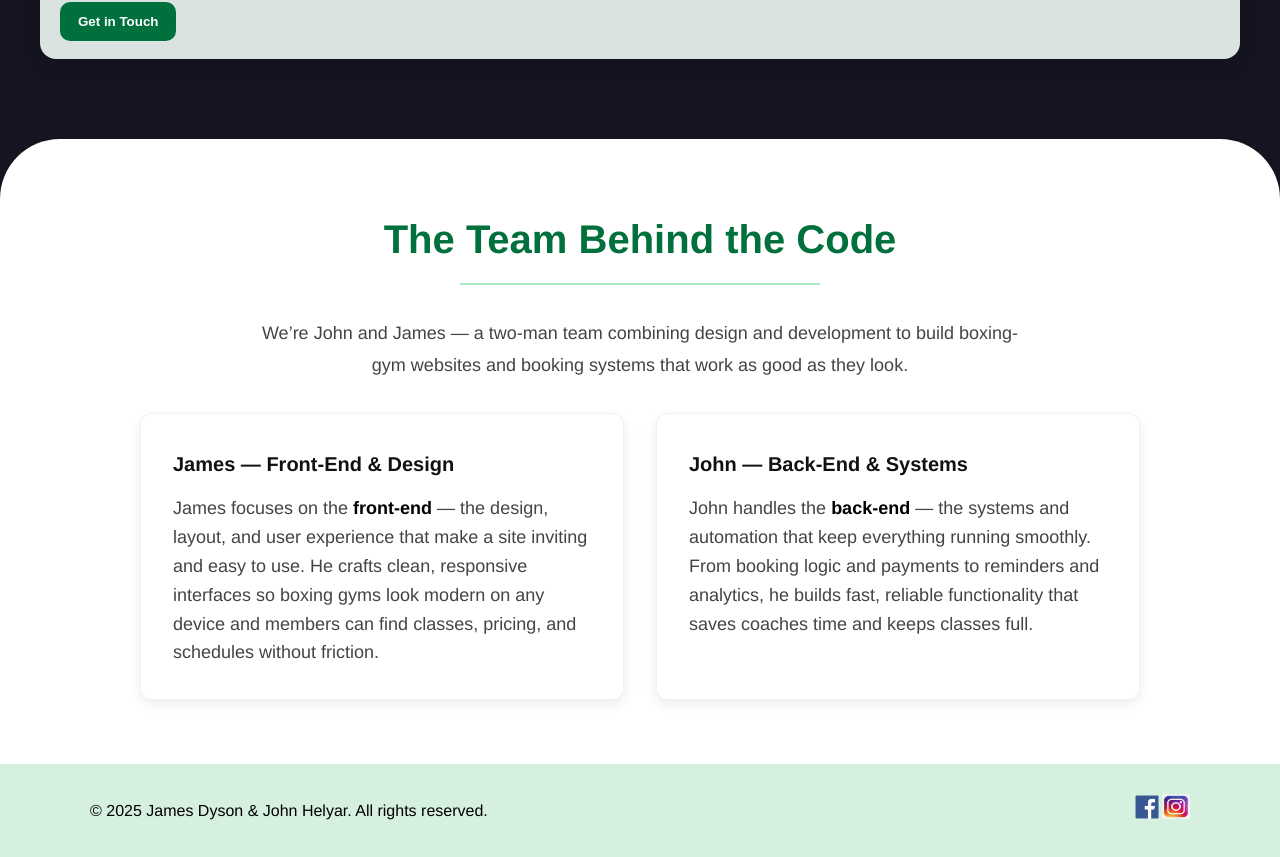
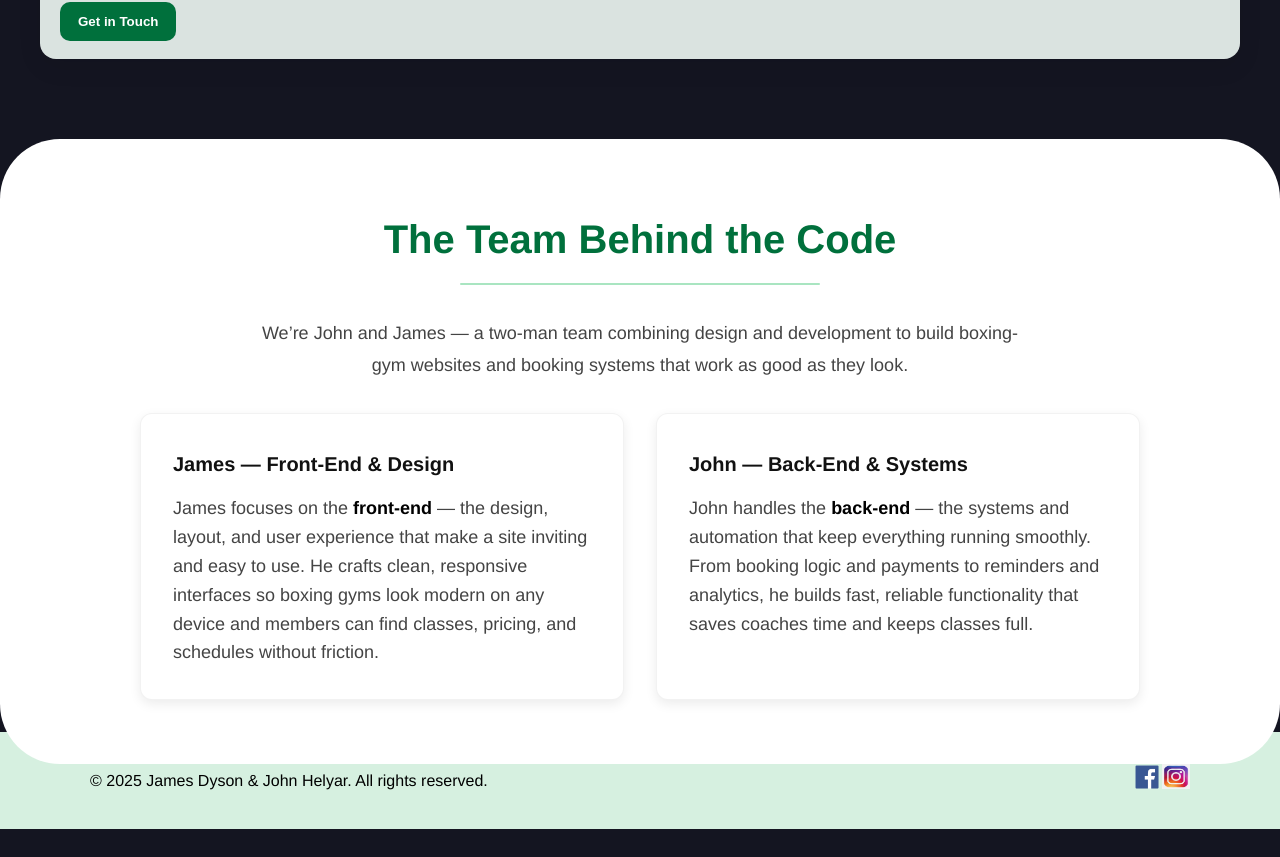
Before and after one commit to Launchset/Portfolio, a React (Vite) app: page / in a window 1280 px wide. Shown: the part 2796-3653 px from the top of the page. After the commit the page ends 3625 px from the top, so only its background shows below. Built offline with nearby package versions, Linux system fonts and the light colour scheme.

Commit message:
changed footer and about section

```diff
--- a/src/components/About.css
+++ b/src/components/About.css
@@ -3,7 +3,10 @@
   background-color: #ffffff;
   padding: 4rem 2rem;
   color: #222;
-  border-radius: 60px 60px 0 0;
+  border-radius: 60px; /* full rounding on all corners */
+  margin-bottom: -2rem; /* pulls the white section down to touch footer */
+  position: relative; /* ensures z-index works */
+  z-index: 1; /* sits above the footer */
 }
 
 .about-container {
@@ -64,14 +67,23 @@
   padding: 2rem;
   box-shadow: 0 4px 12px rgba(0, 0, 0, 0.08);
   border: 1px solid rgba(0, 0, 0, 0.05);
+  transition: transform 0.3s ease-in-out;
+  cursor: pointer;
 }
 
+.team-card:hover {
+  transform: scale(1.05);
+  box-shadow: 0 12px 24px rgba(0, 0, 0, 0.1);
+}
+
+/* Card titles */
 .team-card h3 {
   margin-bottom: 0.75rem;
   font-size: 1.25rem;
   color: #111;
 }
 
+/* Card body */
 .team-card p {
   line-height: 1.6;
   color: #444;
--- a/src/components/About.jsx
+++ b/src/components/About.jsx
@@ -12,7 +12,7 @@ function About() {
 
         <div className="team-grid">
           {/* James Card */}
-          <article className="team-card">
+          <article className="team-card hover-card">
             <h3>James — Front-End &amp; Design</h3>
             <p>
               James focuses on the <strong>front-end</strong> — the design, layout, and user
@@ -23,7 +23,7 @@ function About() {
           </article>
 
           {/* John Card */}
-          <article className="team-card">
+          <article className="team-card hover-card">
             <h3>John — Back-End &amp; Systems</h3>
             <p>
               John handles the <strong>back-end</strong> — the systems and automation that keep
--- a/src/components/Footer.css
+++ b/src/components/Footer.css
@@ -34,14 +34,27 @@
   justify-content: space-between;
   align-items: center;
   flex-wrap: wrap;
+  padding: 0.5rem 0; /* tighter inner spacing */
 }
 
+.footer p {
+  margin: 0;
+}
+
+/* First line (copyright text) */
+.footer p:first-of-type {
+  color: #000000;
+}
+
+/* Social links */
 .footer-links a {
   color: #064420;
   /* dark green for contrast */
   margin-right: .75rem;
   text-decoration: none;
   font-weight: 500;
+  font-size: 0.9rem;
+  transition: color 0.2s ease;
 }
 
 .footer-links a:hover {
```
